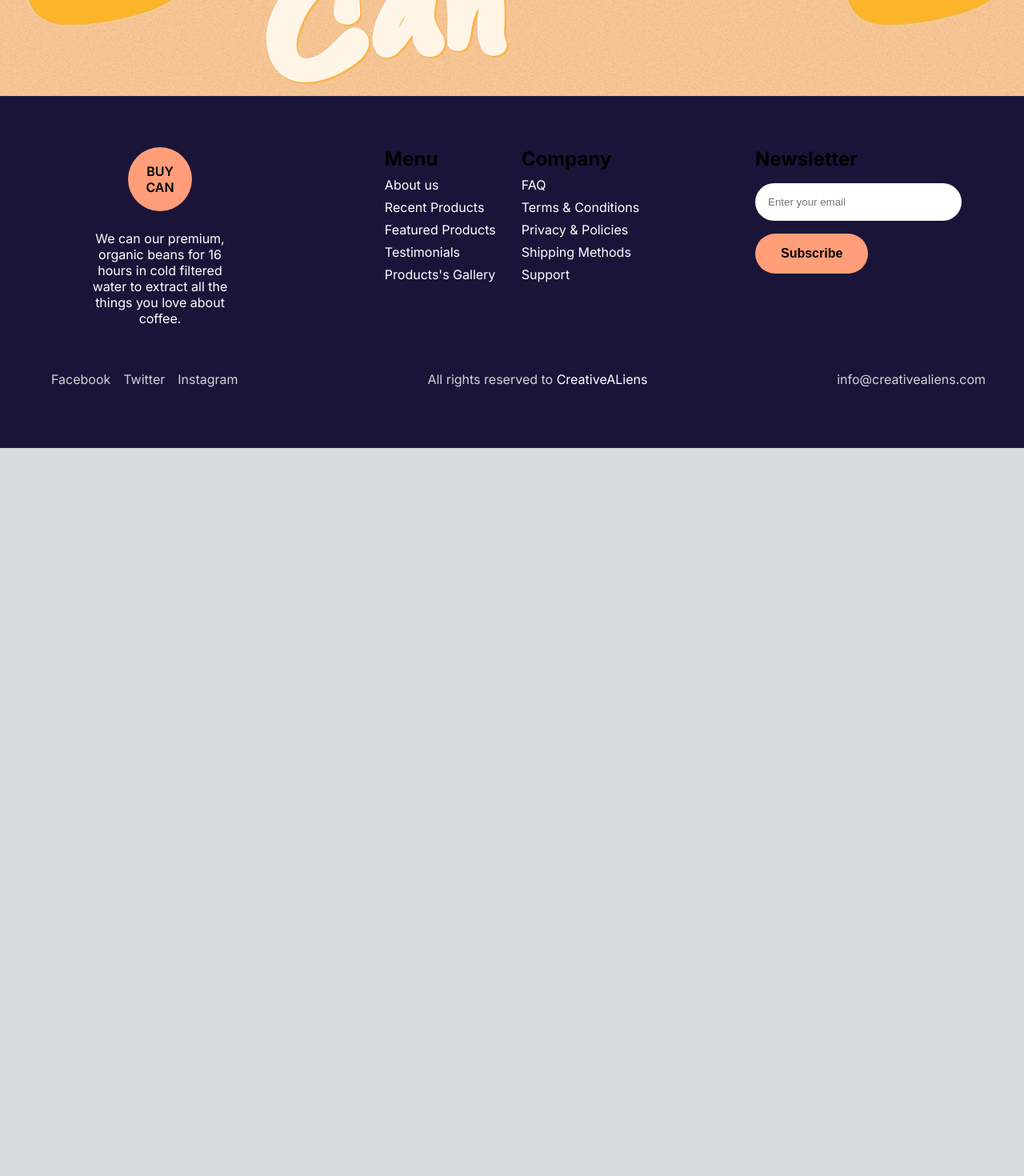
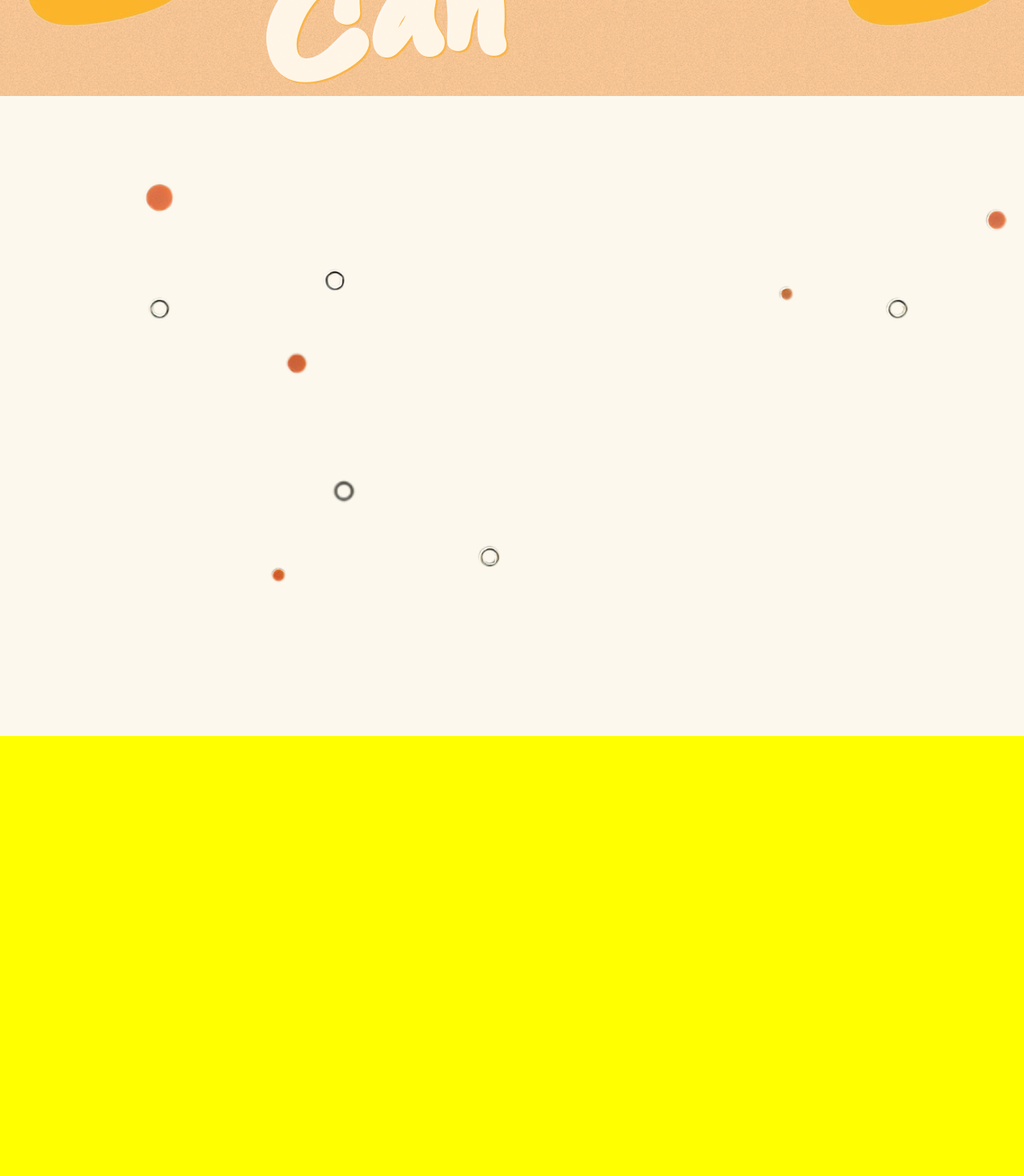
Before and after one commit to Zeba0316/LandingPage-Cool-, a Next.js app in the folder my-first-nextapp/: page / in a window 1280 px wide. Shown: the part 680-2150 px from the top of the page at 80% size. Before the commit the page ends 1240 px from the top, so only its background shows below. Built offline with nearby package versions, Linux system fonts and the light colour scheme.

Commit message:
about section started

```diff
--- /dev/null
+++ b/my-first-nextapp/src/app/components/About.js
@@ -0,0 +1,13 @@
+import React from 'react'
+import "../css/about.scss"
+
+function About() {
+    return (
+        <div className='about'>
+            <div className='up'></div>
+            <div className="down"></div>
+        </div>
+    )
+}
+
+export default About
--- a/my-first-nextapp/src/app/components/Nav.js
+++ b/my-first-nextapp/src/app/components/Nav.js
@@ -1,6 +1,5 @@
-// import { color } from 'framer-motion'
 import React from 'react'
-
+import "../css/nav.scss"
 const Nav = () => {
     const styles = {
         Nav: {
@@ -68,10 +67,10 @@ const Nav = () => {
             </div>
             <div style={styles.navD2}>
                 <div style={styles.categoryContainer}>
-                    <p style={styles.categories}>About</p>
-                    <p style={styles.categories}>Products</p>
-                    <p style={styles.categories}>Gallery</p>
-                    <p style={styles.categories}>Contact</p>
+                    <p className='category' style={styles.categories}>About</p>
+                    <p className='category' style={styles.categories}>Products</p>
+                    <p className='category' style={styles.categories}>Gallery</p>
+                    <p className='category' style={styles.categories}>Contact</p>
                 </div>
             </div>
             <div style={{ ...styles.navD13, backgroundColor: "rgb(238,119,74)" }}>
--- /dev/null
+++ b/my-first-nextapp/src/app/css/about.scss
@@ -0,0 +1,19 @@
+.about {
+    flex: 1;
+    display: flex;
+    flex-direction: column;
+    min-height: 200vh;
+    width: auto;
+    background-color: rgb(252, 248, 238);
+
+    .up {
+        height: 100vh;
+        background-image: url("../../../public/bubble.png");
+    }
+
+    .down {
+        height: 100vh;
+        background-color: yellow;
+    }
+
+}
--- /dev/null
+++ b/my-first-nextapp/src/app/css/nav.scss
@@ -0,0 +1,7 @@
+.category{
+    transition: 0.2s scale ease-in-out;
+    &:hover{
+        scale: 1.7;
+    }
+
+}
--- a/my-first-nextapp/src/app/page.js
+++ b/my-first-nextapp/src/app/page.js
@@ -1,12 +1,14 @@
 import React from 'react'
 import Home from './components/Home'
 import Footer from './components/Footer'
+import About from './components/About'
 
 function page() {
   return (
     <div style={{ flex: 1, }}>
       <Home />
-      <Footer/>
+      <About />
+      <Footer />
     </div>
   )
 }
```
Also changed, not shown: my-first-nextapp/public/bubble.png (added).
